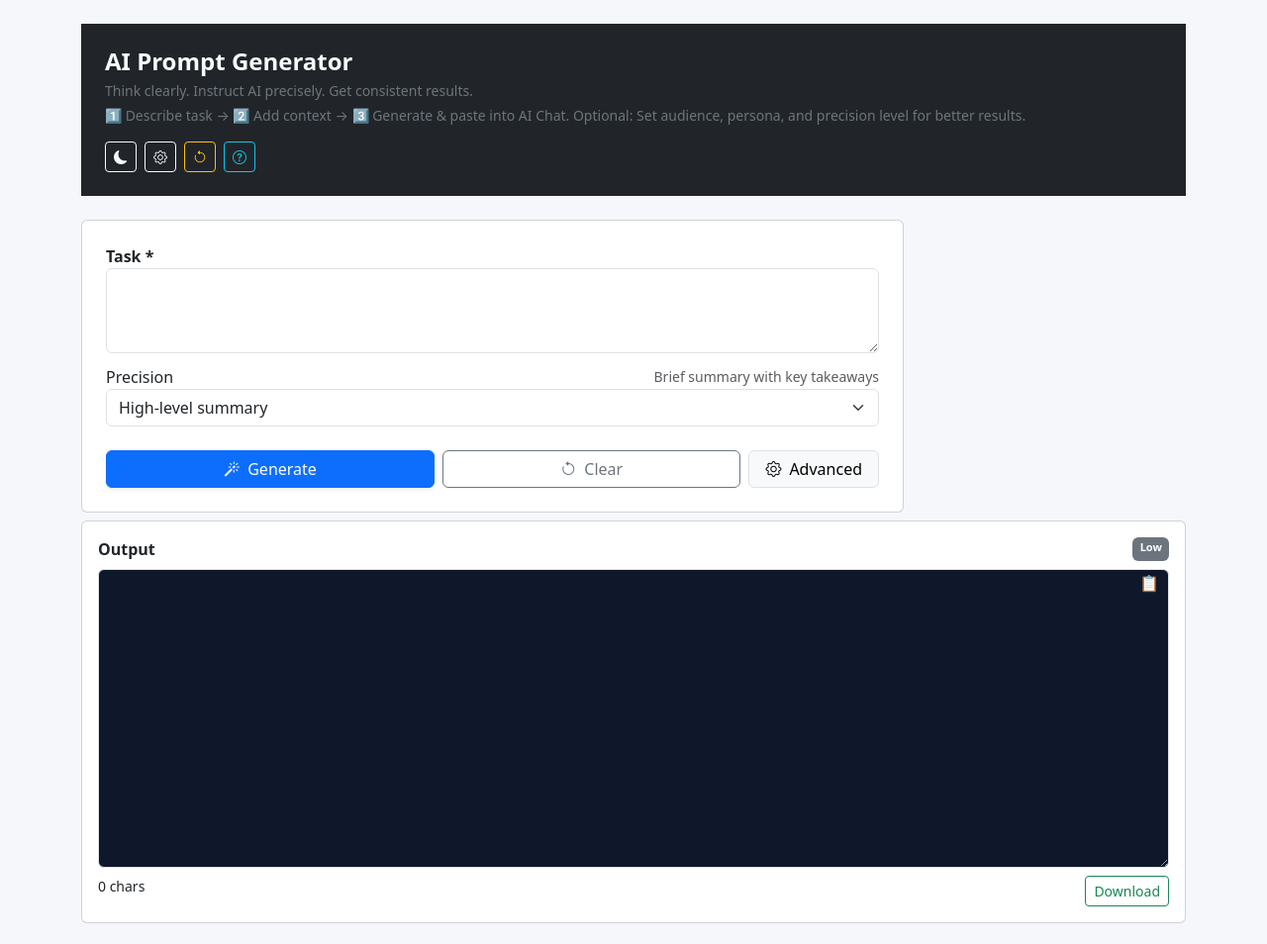
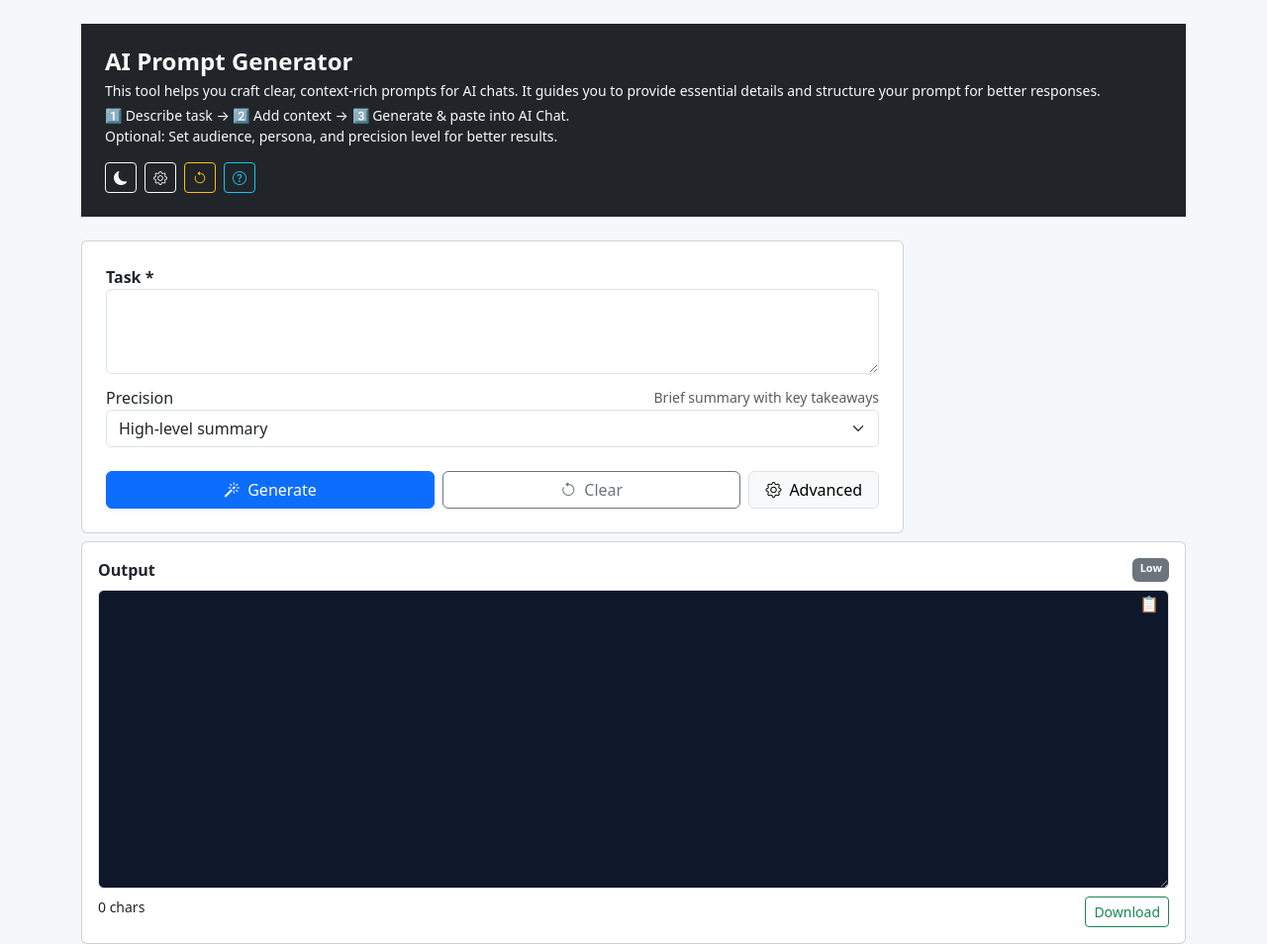
Before and after one commit to singampalli/ai-prompt-generator, a plain HTML site: page index.html in a window 1280 px wide. Shown: the whole page at 99% size. Drawn offline with nearby package versions, Linux system fonts and the light colour scheme.

Commit message:
Ui changes for version 1.0

```diff
--- a/index.html
+++ b/index.html
@@ -108,12 +108,12 @@
       <div>
         <h4 class="mb-1 fw-semibold">AI Prompt Generator</h4>
 
-        <p class="mb-1 small text-secondary">
-          Think clearly. Instruct AI precisely. Get consistent results.
+        <p class="mb-1 small text-semibold">
+         This tool helps you craft clear, context-rich prompts for AI chats. It guides you to provide essential details and structure your prompt for better responses.
         </p>
 
-        <div class="small text-secondary">
-          1️⃣ Describe task → 2️⃣ Add context → 3️⃣ Generate & paste into AI Chat. Optional: Set audience, persona, and precision level for better results.
+        <div class="small text-semibold">
+          1️⃣ Describe task → 2️⃣ Add context → 3️⃣ Generate & paste into AI Chat.<br/> Optional: Set audience, persona, and precision level for better results.
         </div>
       </div>
 
```
